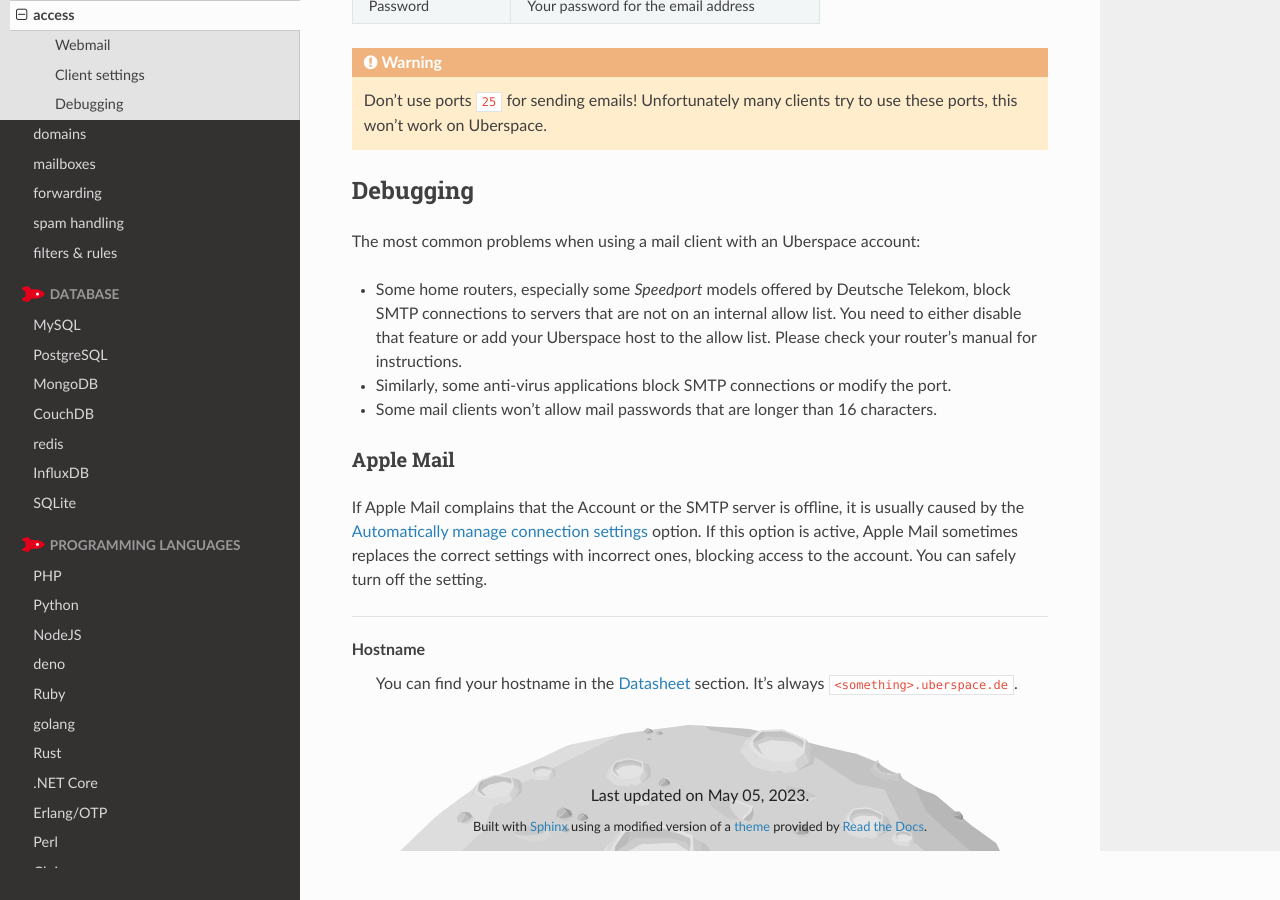
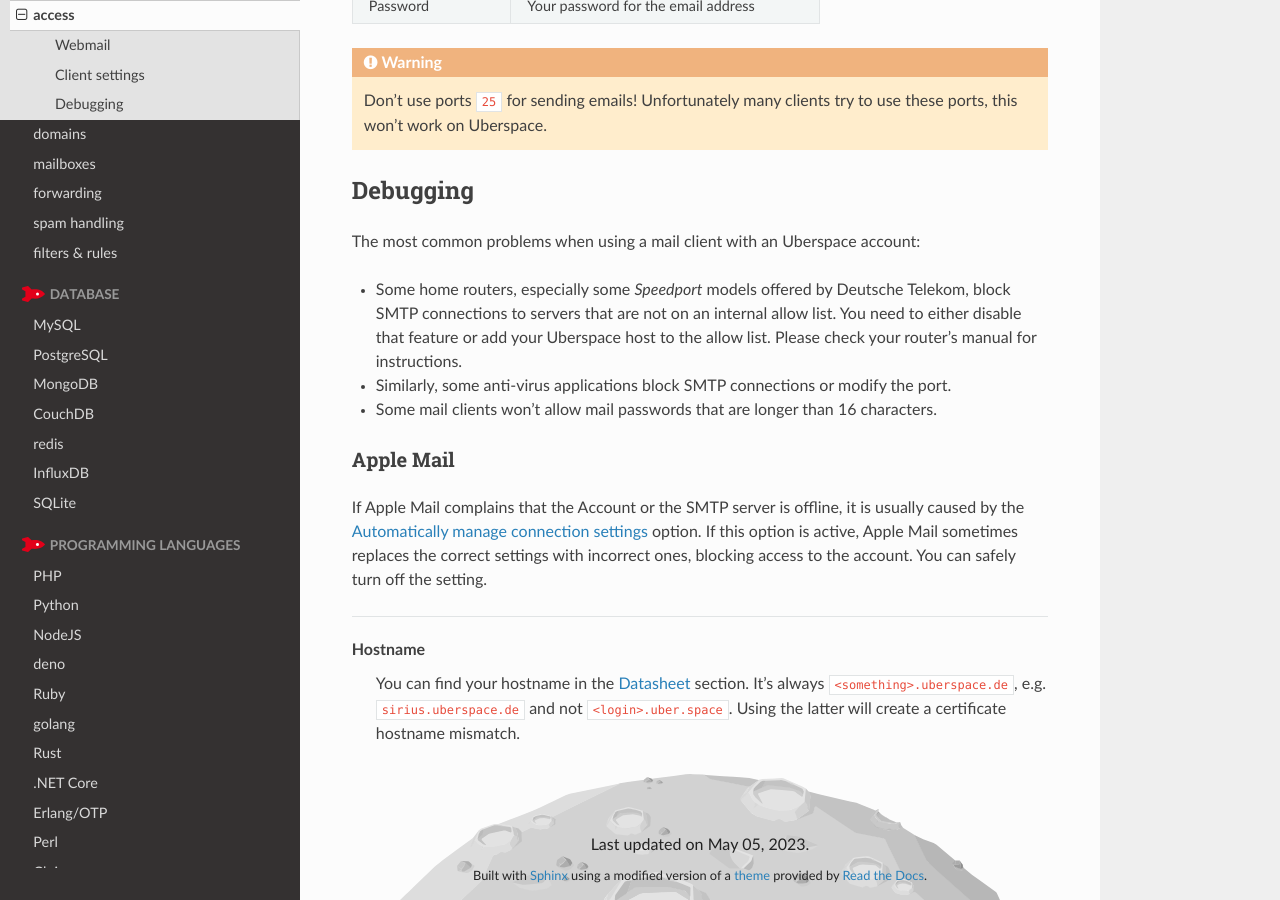
Before and after one commit to Uberspace/manual, a Sphinx documentation site: the page built from source/mail-access.rst, in a window 1280 px wide and 900 px high, scrolled down 1647 px. Built offline with Sphinx 7.4.7 and the Read the Docs theme 2.0.0, drawn with Linux system fonts in a browser that asks for light colours.

Commit message:
mail-access.rst: Be more explicit about the hostname
Add an explicit example and counter-example, mentioning the certificate problem if not respected.

```diff
--- a/source/mail-access.rst
+++ b/source/mail-access.rst
@@ -90,4 +90,4 @@ If Apple Mail complains that the Account or the SMTP server is offline, it is us
 .. glossary::
 
     Hostname
-      You can find your hostname in the `Datasheet <https://uberspace.de/dashboard/datasheet>`_ section. It's always ``<something>.uberspace.de``.
+      You can find your hostname in the `Datasheet <https://uberspace.de/dashboard/datasheet>`_ section. It's always ``<something>.uberspace.de``, e.g. ``sirius.uberspace.de`` and not ``<login>.uber.space``. Using the latter will create a certificate hostname mismatch.
```
